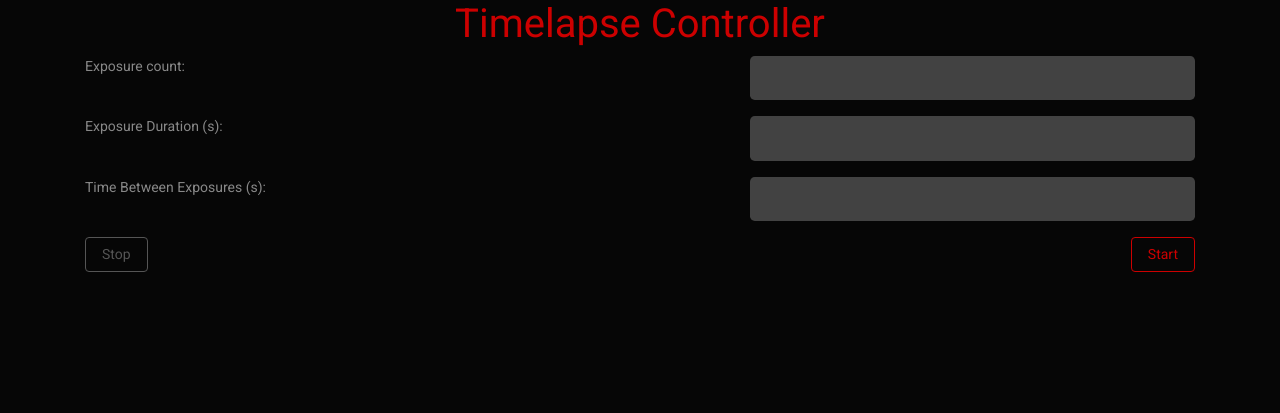
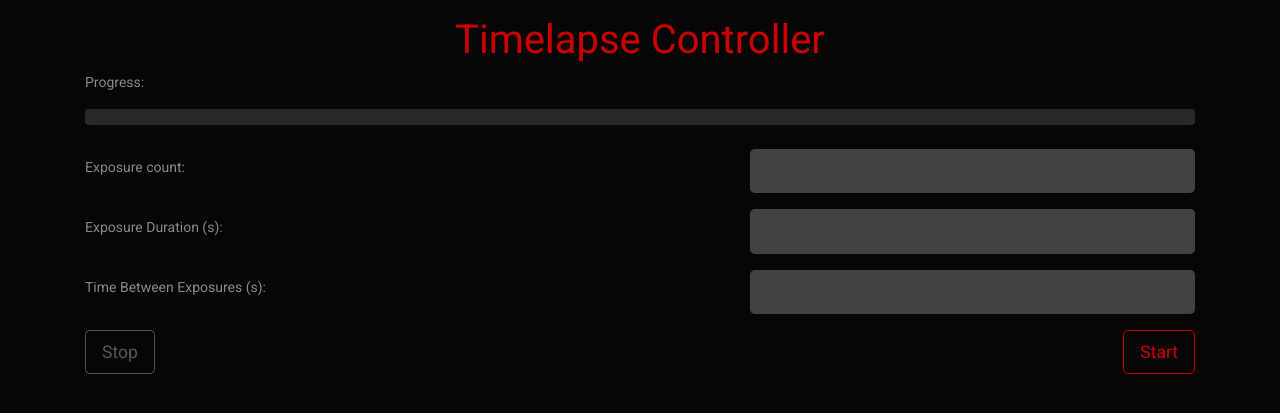
Before and after one commit to jtleniger/rpi-timelapse-ui, a Flask app: template templates/index.html in a window 1280 px wide. Shown: the top 413 px of the page. Run offline with Flask 2, Linux system fonts and the light colour scheme; the template is opened without the code that fills it, so the values that code supplies are empty; parts of the project's set-up code (start-up, migrations or seed data) failed here and were passed over; some libraries are stand-ins or nearby versions.

Commit message:
added nonfunctional progress bar

```diff
--- a/app.py
+++ b/app.py
@@ -1,4 +1,4 @@
-from flask import Flask, render_template, request
+from flask import Flask, render_template, request, jsonify
 from settings import Settings
 from process_handlers.timelapse_handler import TimelapseHandler
 
@@ -17,3 +17,9 @@ def index():
         timelapse_handler.start(settings.count, settings.duration, settings.spacing)
 
     return render_template('index.html', settings=settings, status=timelapse_handler.status())
+
+@app.route('/progress', methods=['GET'])
+def progress():
+    global timelapse_handler
+
+    return jsonify({'progress': timelapse_handler.count_done()})
--- a/process_handlers/timelapse_handler.py
+++ b/process_handlers/timelapse_handler.py
@@ -33,4 +33,4 @@ class TimelapseHandler(object):
         if self.proc is None or self.proc.poll() is not None:
             return "Nothing running."
 
-        return "Running timelapse.
+        return "Running timelapse."
--- a/static/custom.css
+++ b/static/custom.css
@@ -7,3 +7,8 @@ input.form-control, input.form-control:focus {
     background: #424242;
     color: #CC0000;
 }
+
+.vcenter {
+    display: flex;
+    align-items: center;
+}
--- a/templates/index.html
+++ b/templates/index.html
@@ -7,18 +7,26 @@
     </head>
     <body>
         <div class="container">
-            <form action="{{ url_for('index') }}" method="POST">
-                <div class="row justify-content-center">
+
+            <div class="row mt-3 justify-content-center">
                 <div class="col">
                     <h3>Timelapse Controller</h3>
                 </div>
             </div>
-                {% if status %}
-                    {{ status }}
-                {% endif %}
+
+            <div class="row mb-4 justify-cozntent-center">
+                <div class="col">
+                    <p>Progress:</p>
+                    <div class="progress">
+                        <div class="progress-bar progress-bar-striped progress-bar-animated bg-danger"></div>
+                    </div>
+                </div>
+            </div>
+
             {% if settings %}
-                <div>
-                    <p>Starting capture...</p>
+            <div class="row justify-content-center">
+                <div class="col">
+                    <p>Settings:</p>
                     <table>
                         <tr>
                             <td>Count</td>
@@ -34,39 +42,40 @@
                         </tr>
                     </table>
                 </div>
+            </div>
             {% endif %}
-                <div>
+
+            <form action="{{ url_for('index') }}" method="POST">
                 <div class="row form-group">
-                        <div class="col-7">
+                    <div class="col-7 vcenter">
                         <label for="exposure-count">Exposure count:</label>
                     </div>
-                        <div class="col">
+                    <div class="col vcenter">
                         <input class="form-control form-control-lg" type="number" name="exposure-count" id="exposures">
                     </div>
                 </div>
                 <div class="row form-group">
-                        <div class="col-7">
+                    <div class="col-7 vcenter">
                         <label for="exposure-duration">Exposure Duration (s):</label>
                     </div>
-                        <div class="col">
+                    <div class="col vcenter">
                         <input class="form-control form-control-lg" type="number" name="exposure-duration" id="exposures">
                     </div>
                 </div>
                 <div class="row form-group">
-                        <div class="col-7">
+                    <div class="col-7 vcenter">
                         <label for="exposure-spacing">Time Between Exposures (s):</label>
                     </div>
-                        <div class="col">
+                    <div class="col vcenter">
                         <input class="form-control form-control-lg" type="number" name="exposure-spacing" id="exposures">
                     </div>
                 </div>
                 <div class="row form-group">
                     <div class="col">
-                            <input class="btn btn-outline-secondary" type="submit" name="stop" value="Stop">
+                        <input class="btn btn-outline-secondary btn-lg" type="submit" name="stop" value="Stop">
                     </div>
                     <div class="col">
-                            <input class="btn btn-outline-danger float-right" type="submit" name="start" value="Start">
-                        </div>
+                        <input class="btn btn-outline-danger btn-lg float-right" type="submit" name="start" value="Start">
                     </div>
                 </div>
             </form>
```
Lines whose indentation alone changed are shown as unchanged.
